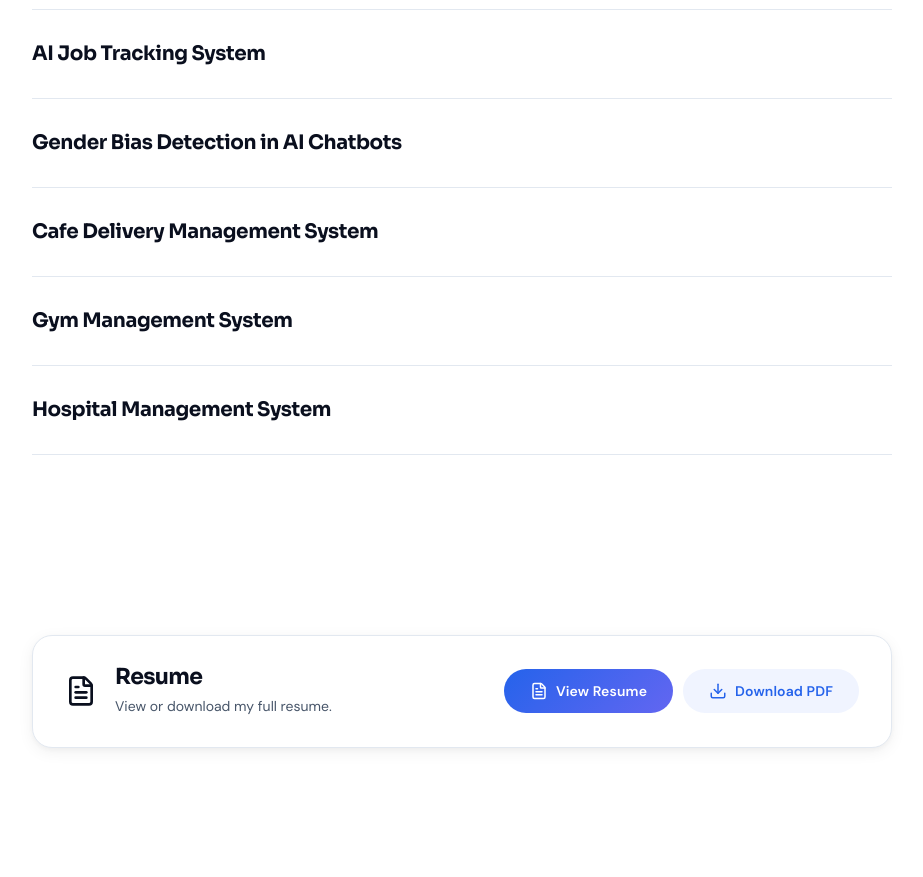
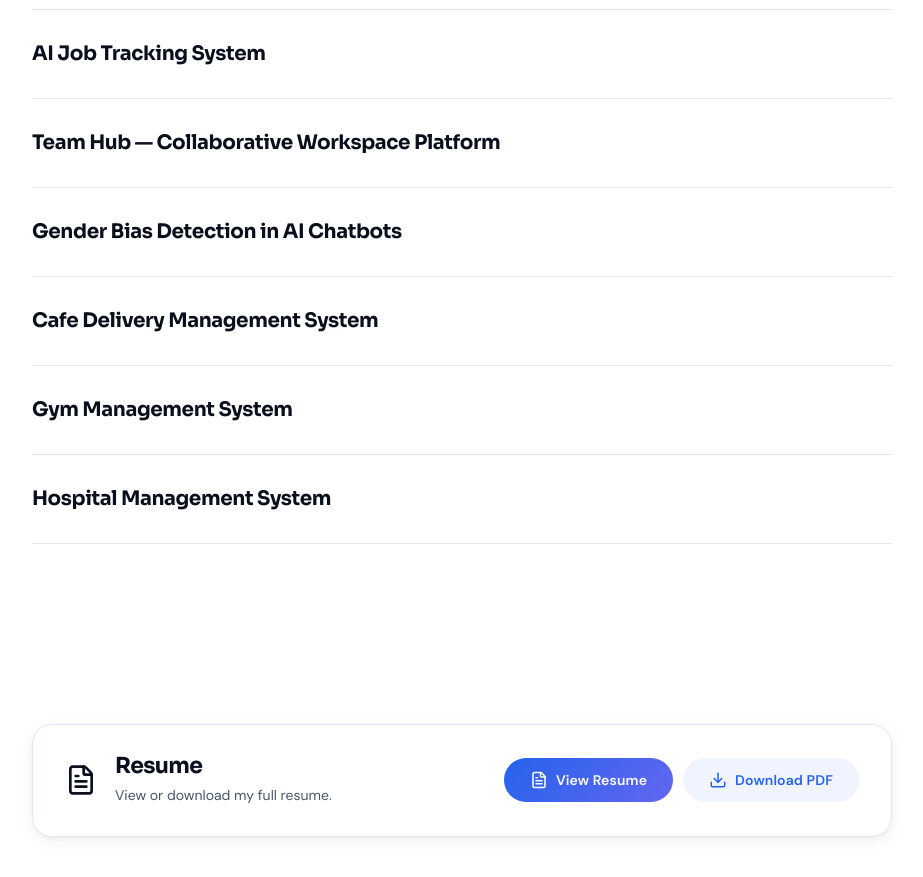
Before and after one commit to julkarShabab/portfolio, a React (Vite) app in the folder my-react-app/: page / in a window 1280 px wide. Shown: the part 2660-3537 px from the top of the page, without its empty margins (178-1101 px from the left). Built offline with nearby package versions, Linux system fonts and the light colour scheme.

Commit message:
added API doc

```diff
--- a/my-react-app/src/components/Projects.jsx
+++ b/my-react-app/src/components/Projects.jsx
@@ -1,4 +1,4 @@
-import { ExternalLink, Github } from "lucide-react";
+import { ExternalLink, Github, FileText } from "lucide-react";
 
 export function Projects() {
 
@@ -40,6 +40,44 @@ export function Projects() {
       tags: ["JavaScript", "React JS", "Tailwind", "Python(FastAPI)", "Supabase", "Groq LLM API"],
       liveUrl: "",
       githubUrl: "https://github.com/julkarShabab/job-tracking-automation",
+    },
+
+    {
+      title: "Team Hub — Collaborative Workspace Platform",
+      bullets: [
+        "Built a full-stack collaborative workspace platform for managing goals, action items, announcements, members, and analytics",
+        "Implemented advanced role-based access control with Admin/Member permissions across frontend and backend routes",
+        "Added optimistic UI updates for instant goal creation, Kanban drag-and-drop, role changes, and member management",
+        "Integrated real-time collaboration, JWT authentication, email invitations, file uploads, and Swagger API documentation"
+      ],
+      architecture: {
+        frontend: "Next.js + Tailwind CSS + Zustand",
+        backend: "Node.js + Express.js",
+        database: "PostgreSQL + Prisma",
+        auth: "JWT Authentication",
+        realtime: "Socket.io",
+        email: "Resend",
+        storage: "Cloudinary",
+      },
+      tags: [
+        "JavaScript",
+        "Next.js",
+        "Tailwind CSS",
+        "Zustand",
+        "Node.js",
+        "Express.js",
+        "PostgreSQL",
+        "Prisma",
+        "Socket.io",
+        "JWT",
+        "Resend",
+        "Cloudinary",
+        "Swagger",
+        "Turborepo"
+      ],
+      liveUrl: "https://team-hub-frontend.up.railway.app",
+      apiDocsUrl: "https://team-hub-production-6ffe.up.railway.app/api/docs",
+      githubUrl: "https://github.com/julkarShabab/team-hub",
     },
 
     {
@@ -147,7 +185,7 @@ export function Projects() {
                     <div className="flow-row small">
                       <span className="flow-arrow down">↓</span>
                       <div className="flow-box auth">
-                         {project.architecture.auth}
+                        {project.architecture.auth}
                       </div>
                     </div>
                   )}
@@ -156,7 +194,7 @@ export function Projects() {
                     <div className="flow-row small">
                       <span className="flow-arrow down">↓</span>
                       <div className="flow-box ai">
-                         {project.architecture.ai}
+                        {project.architecture.ai}
                       </div>
                     </div>
                   )}
@@ -184,6 +222,17 @@ export function Projects() {
                     Code
                   </a>
                 )}
+                {project.apiDocsUrl && (
+                  <a
+                    href={project.apiDocsUrl}
+                    className="project-link purple"
+                    target="_blank"
+                    rel="noopener noreferrer"
+                  >
+                    <FileText size={16} />
+                    API Docs
+                  </a>
+                )}
               </div>
 
             </div>
```
Also changed, not shown: my-react-app/src/index.css (line endings or trailing spaces).
